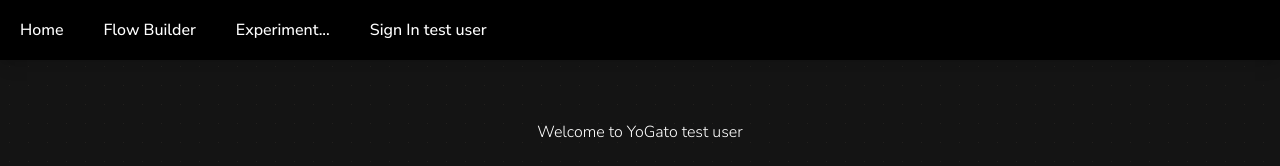
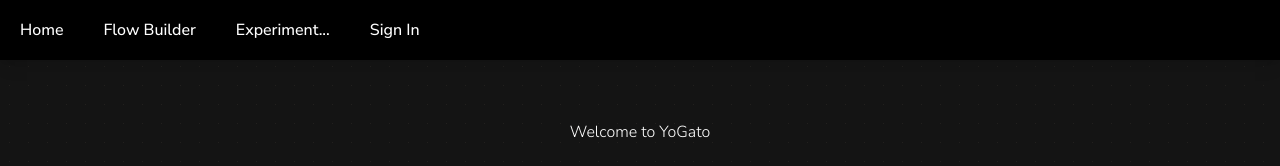
Before and after one commit to sevleo/YoGato-frontend, a React (Vite) app: page / in a window 1280 px wide. Shown: the top 166 px of the page. Built offline with nearby package versions, Linux system fonts and the light colour scheme; no server answers.

Commit message:
Update userContext

```diff
--- a/src/components/pages/Home.tsx
+++ b/src/components/pages/Home.tsx
@@ -16,7 +16,8 @@ function Home({
   location,
   setLocation,
 }: HomeProps) {
-  const user = useUser();
+  // const user = useUser();
+  const { authState, dispatch } = useUser();
 
   return (
     <>
@@ -26,7 +27,13 @@ function Home({
         location={location}
         setLocation={setLocation}
       />
-      <div className=" pt-[60px] text-white">Welcome to YoGato {user}</div>
+      {authState.dataLoading ? (
+        <div></div>
+      ) : (
+        <>
+          <div className=" pt-[60px] text-white">
+            Welcome to YoGato {authState.user}
+          </div>
           <br />
 
           <div
@@ -40,9 +47,8 @@ function Home({
               style={{ borderRadius: "50%" }}
             />
           </div>
-      <br />
-      <br />
-      <br />
+        </>
+      )}
     </>
   );
 }
--- a/src/components/pages/SignIn.tsx
+++ b/src/components/pages/SignIn.tsx
@@ -1,7 +1,7 @@
 import { useEffect, useState } from "react";
-import { Dispatch, useReducer, SetStateAction } from "react";
 import axios from "axios";
 import Header from "../sections/Header";
+import { useUser } from "../utilities/UserContext";
 
 export default function SignIn({
   isHamburgerMenu,
@@ -9,99 +9,13 @@ export default function SignIn({
   location,
   setLocation,
 }) {
-  const initialAuthState = {
-    isLoggedIn: false,
-    user: "",
-    dataLoading: true,
-  };
-
-  // Reducer types
-  const CHECK_LOGIN_SUCCESS = "CHECK_LOGIN_SUCCESS";
-  const CHECK_LOGIN_FAILURE = "CHECK_LOGIN_FAILURE";
-  const CHECK_LOGIN_FINISHED = "CHECK_LOGIN_FINISHED";
-  const LOGIN_SUCCESS = "LOGIN_SUCCESS";
-  const LOGIN_FAILURE = "LOGIN_FAILURE";
-  const LOGOUT = "LOGOUT";
-
-  function authStateReducer(state, payload) {
-    switch (payload.type) {
-      case CHECK_LOGIN_SUCCESS:
-        return {
-          ...state,
-          user: payload.action.data.user.username,
-          isLoggedIn: true,
-        };
-      case CHECK_LOGIN_FAILURE:
-        return {
-          ...state,
-          user: "",
-          isLoggedIn: false,
-        };
-      case CHECK_LOGIN_FINISHED:
-        return {
-          ...state,
-          dataLoading: false,
-        };
-      case LOGIN_SUCCESS:
-        return {
-          ...state,
-          user: payload.action.data.user.username,
-          isLoggedIn: true,
-        };
-      case LOGIN_FAILURE:
-        return {
-          ...state,
-          user: "",
-          isLoggedIn: false,
-        };
-      case LOGOUT:
-        return {
-          ...state,
-          user: "",
-          isLoggedIn: false,
-        };
-      default:
-        state;
-    }
-  }
-
-  const [authState, dispatch] = useReducer(authStateReducer, initialAuthState);
+  const { authState, dispatch } = useUser();
 
   const [usernameLogin, setUsernameLogin] = useState("");
   const [passwordLogin, setPasswordLogin] = useState("");
   const [usernameSignup, setUsernameSignup] = useState("");
   const [passwordSignup, setPasswordSignup] = useState("");
   const [showLoginPopup, setShowLoginPopup] = useState(false);
-
-  async function checkLoggedIn() {
-    try {
-      const response = await axios.get("http://localhost:3001/check-login", {
-        withCredentials: true,
-      });
-      if (response.data.isLoggedIn) {
-        console.log(response.data);
-        dispatch({
-          type: CHECK_LOGIN_SUCCESS,
-          action: response,
-        });
-      } else {
-        console.log(response.data);
-      }
-    } catch (error) {
-      dispatch({
-        type: CHECK_LOGIN_FAILURE,
-      });
-    } finally {
-      dispatch({
-        type: CHECK_LOGIN_FINISHED,
-      });
-    }
-  }
-
-  // Check if the user is logged in at the page mount and then set the user
-  useEffect(() => {
-    checkLoggedIn();
-  }, []);
 
   async function handleSignup(event) {
     event.preventDefault();
@@ -128,13 +42,13 @@ export default function SignIn({
         }
       );
       dispatch({
-        type: LOGIN_SUCCESS,
+        type: "LOGIN_SUCCESS",
         action: response,
       });
     } catch (error) {
       console.error("Error logging in:", error);
       dispatch({
-        type: LOGIN_FAILURE,
+        type: "LOGIN_FAILURE",
       });
     }
   }
@@ -146,7 +60,7 @@ export default function SignIn({
       });
       console.log(response);
       dispatch({
-        type: LOGOUT,
+        type: "LOGOUT",
       });
     } catch (error) {
       console.error("Error logging out:", error);
--- a/src/components/sections/Header.tsx
+++ b/src/components/sections/Header.tsx
@@ -18,7 +18,7 @@ export default function Header({
   location,
   setLocation,
 }: HeaderProps) {
-  const user = useUser();
+  const { authState, dispatch } = useUser();
   const [isScrolled, setIsScrolled] = useState(false);
   const [isOpen, setOpen] = useState(false);
 
@@ -78,7 +78,7 @@ export default function Header({
             setShowSlideAnimation={setShowSlideAnimation}
             location={location}
             setLocation={setLocation}
-            user={user}
+            authState={authState}
           ></HeaderDetails>
         </div>
         <div
@@ -100,7 +100,7 @@ export default function Header({
             setShowSlideAnimation={setShowSlideAnimation}
             location={location}
             setLocation={setLocation}
-            user={user}
+            authState={authState}
           ></HeaderDetails>
         </div>
       </header>
@@ -131,7 +131,7 @@ function HeaderDetails({
   showSlideAnimation,
   setShowSlideAnimation,
   setLocation,
-  user,
+  authState,
 }: HeaderDetailsProps) {
   // Disables burger slide animation to avoid showing animation when switching between headers views
   function handleAnimationEnd() {
@@ -191,7 +191,7 @@ function HeaderDetails({
               to="/sign-in"
               onClick={handleSignInLink}
             >
-              Sign In {user}
+              Sign In {authState.user}
             </Link>
           </>
         ) : (
--- a/src/components/utilities/UserContext.tsx
+++ b/src/components/utilities/UserContext.tsx
@@ -1,13 +1,102 @@
 import React from "react";
+import { useEffect, useContext, useReducer } from "react";
 import axios from "axios";
-import { useEffect, useState, useContext } from "react";
 
-const UserContext = React.createContext();
+const initialAuthState = {
+  isLoggedIn: false,
+  user: "test user",
+  dataLoading: true,
+};
+
+const UserContext = React.createContext(initialAuthState);
 
 export const UserDataProvider = ({ children }) => {
-  const [user, setUser] = useState("test user");
+  // Reducer types
+  const CHECK_LOGIN_SUCCESS = "CHECK_LOGIN_SUCCESS";
+  const CHECK_LOGIN_FAILURE = "CHECK_LOGIN_FAILURE";
+  const CHECK_LOGIN_FINISHED = "CHECK_LOGIN_FINISHED";
+  const LOGIN_SUCCESS = "LOGIN_SUCCESS";
+  const LOGIN_FAILURE = "LOGIN_FAILURE";
+  const LOGOUT = "LOGOUT";
 
-  return <UserContext.Provider value={user}>{children}</UserContext.Provider>;
+  function authStateReducer(state, payload) {
+    switch (payload.type) {
+      case CHECK_LOGIN_SUCCESS:
+        return {
+          ...state,
+          user: payload.action.data.user.username,
+          isLoggedIn: true,
+        };
+      case CHECK_LOGIN_FAILURE:
+        return {
+          ...state,
+          user: "",
+          isLoggedIn: false,
+        };
+      case CHECK_LOGIN_FINISHED:
+        return {
+          ...state,
+          dataLoading: false,
+        };
+      case LOGIN_SUCCESS:
+        return {
+          ...state,
+          user: payload.action.data.user.username,
+          isLoggedIn: true,
+        };
+      case LOGIN_FAILURE:
+        return {
+          ...state,
+          user: "",
+          isLoggedIn: false,
+        };
+      case LOGOUT:
+        return {
+          ...state,
+          user: "",
+          isLoggedIn: false,
+        };
+      default:
+        state;
+    }
+  }
+
+  const [authState, dispatch] = useReducer(authStateReducer, initialAuthState);
+
+  // Check if the user is logged in at the page mount and then set the user
+  useEffect(() => {
+    async function checkLoggedIn() {
+      try {
+        const response = await axios.get("http://localhost:3001/check-login", {
+          withCredentials: true,
+        });
+        if (response.data.isLoggedIn) {
+          console.log(response.data);
+          dispatch({
+            type: "CHECK_LOGIN_SUCCESS",
+            action: response,
+          });
+        } else {
+          console.log(response.data);
+        }
+      } catch (error) {
+        dispatch({
+          type: "CHECK_LOGIN_FAILURE",
+        });
+      } finally {
+        dispatch({
+          type: "CHECK_LOGIN_FINISHED",
+        });
+      }
+    }
+    checkLoggedIn();
+  }, [dispatch]);
+
+  return (
+    <UserContext.Provider value={{ authState, dispatch }}>
+      {children}
+    </UserContext.Provider>
+  );
 };
 
 export const useUser = () => useContext(UserContext);
```
Lines whose indentation alone changed are shown as unchanged.
